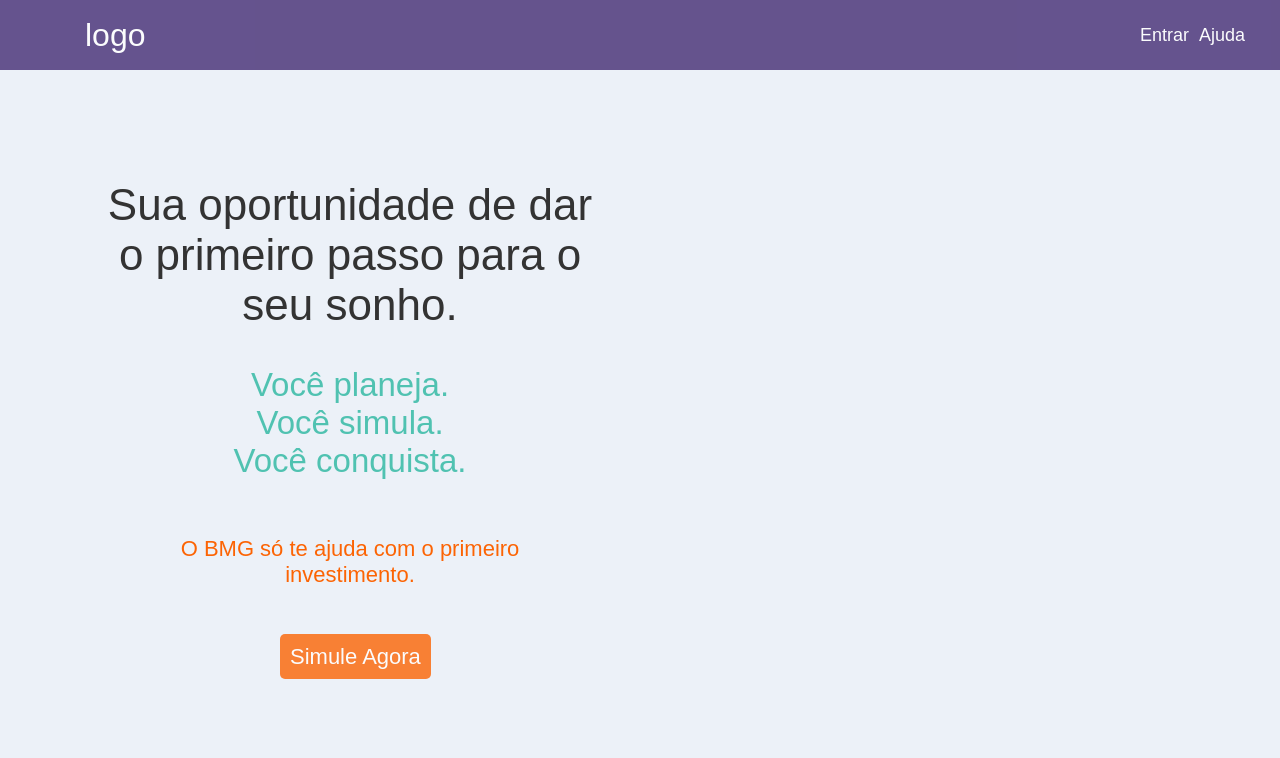
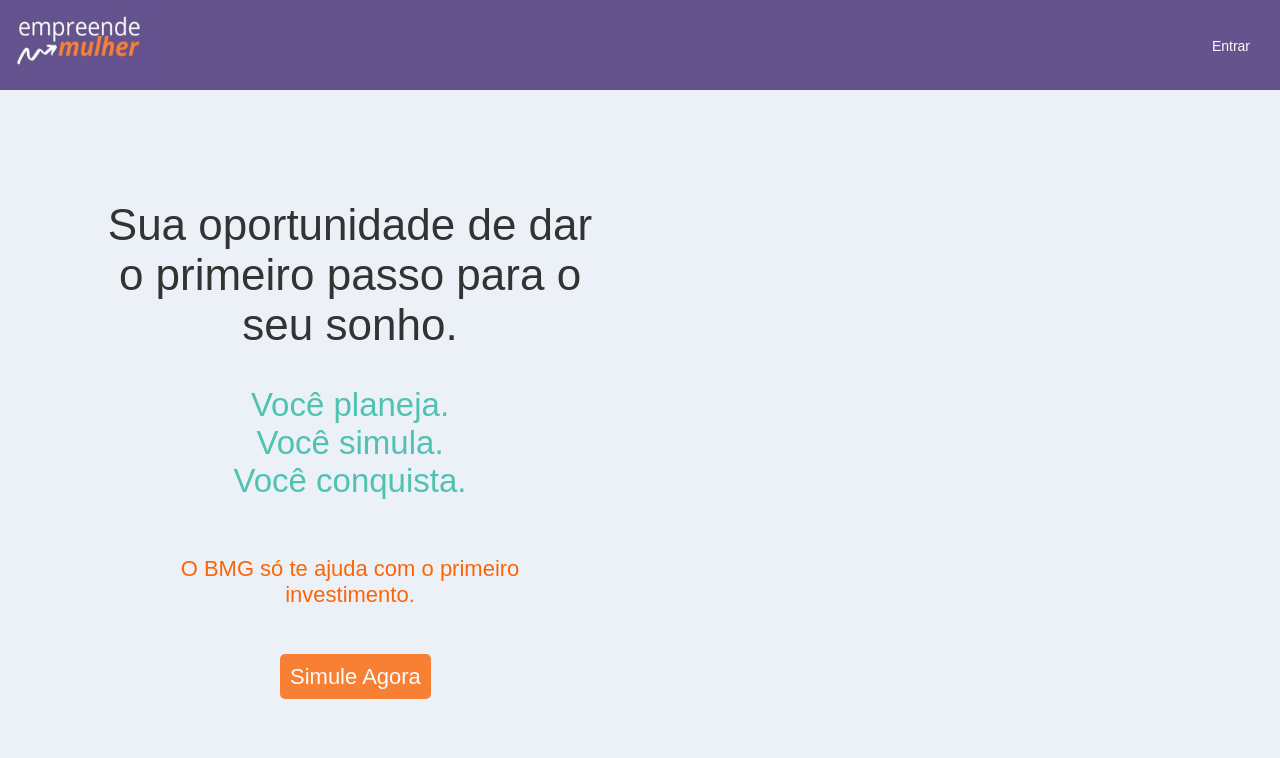
Before and after one commit to lchirata/bmg, a React (Create React App) app: page / in a window 1280 px wide. Shown: the top 758 px of the page. Built offline with nearby package versions, Linux system fonts and the light colour scheme.

Commit message:
inserindo logo

```diff
--- a/public/index.html
+++ b/public/index.html
@@ -2,7 +2,7 @@
 <html lang="en">
   <head>
     <meta charset="utf-8" />
-    <link rel="icon" href="%PUBLIC_URL%/logo2.PNG" />
+    <link rel="icon" href="%PUBLIC_URL%/logo.png" />
     <meta name="viewport" content="width=device-width, initial-scale=1" />
     <meta name="theme-color" content="#000000" />
     <meta
--- a/src/components/Header/index.js
+++ b/src/components/Header/index.js
@@ -2,18 +2,19 @@ import React from 'react';
 import { Link } from "react-router-dom";
 
 import { Contaneir } from './styles';
+import logo from '../../images/logo2.png'
 
 export default function Header() {
     return (
         <Contaneir>
             <div>
-                <Link style={{ color: "#FFF",textDecoration: 'none', fontSize: '32px' }} to="/"> logo</Link>
-                {/* <img src={logo} alt=""/> */}
+                <Link style={{ color: "#FFF",textDecoration: 'none', fontSize: '32px' }} to="/"> <img src={logo} alt=""/></Link>
+
 
             </div>
             <div>
-                <a style={{ color: "#FFF", fontSize:"18px",fontWeight:"0.2",textDecoration: 'none' }} href="https://www.bancobmg.com.br/internetbank/IBIndex.aspx" >Entrar</a>
-                <a style={{ color: "#FFF", fontSize:"18px",fontWeight:"0.2",textDecoration: 'none' }} href="/" >Ajuda</a>
+<a style={{ color: "#FFF", fontSize:"14px",fontWeight:"0.1",textDecoration: 'none' }} href="https://www.bancobmg.com.br/internetbank/IBIndex.aspx" >Entrar</a>
+
             </div>
         </Contaneir>
     );
--- a/src/components/Header/styles.js
+++ b/src/components/Header/styles.js
@@ -1,7 +1,7 @@
 import styled from 'styled-components';
 
 export const Contaneir = styled.div`
-    height: 70px;
+    height: 90px;
     padding: 0 30px;
     background: #442C74;
     opacity:0.8;
@@ -16,15 +16,16 @@ export const Contaneir = styled.div`
     justify-content: space-between;
 
     a {
-        margin:5px;
-        font-size:35px;
+
+        /* font-size:35px; */
 
     }
 
     img {
-
-        width:100px;
-        height:80px;
+        margin-top:-2px;
+        margin-left:-90px;
+        width:180px;
+        height:100px;
 
     }
 
```
Also changed, not shown: public/logo.png (added), src/images/logo2.png (renamed from public/logo2.PNG).
